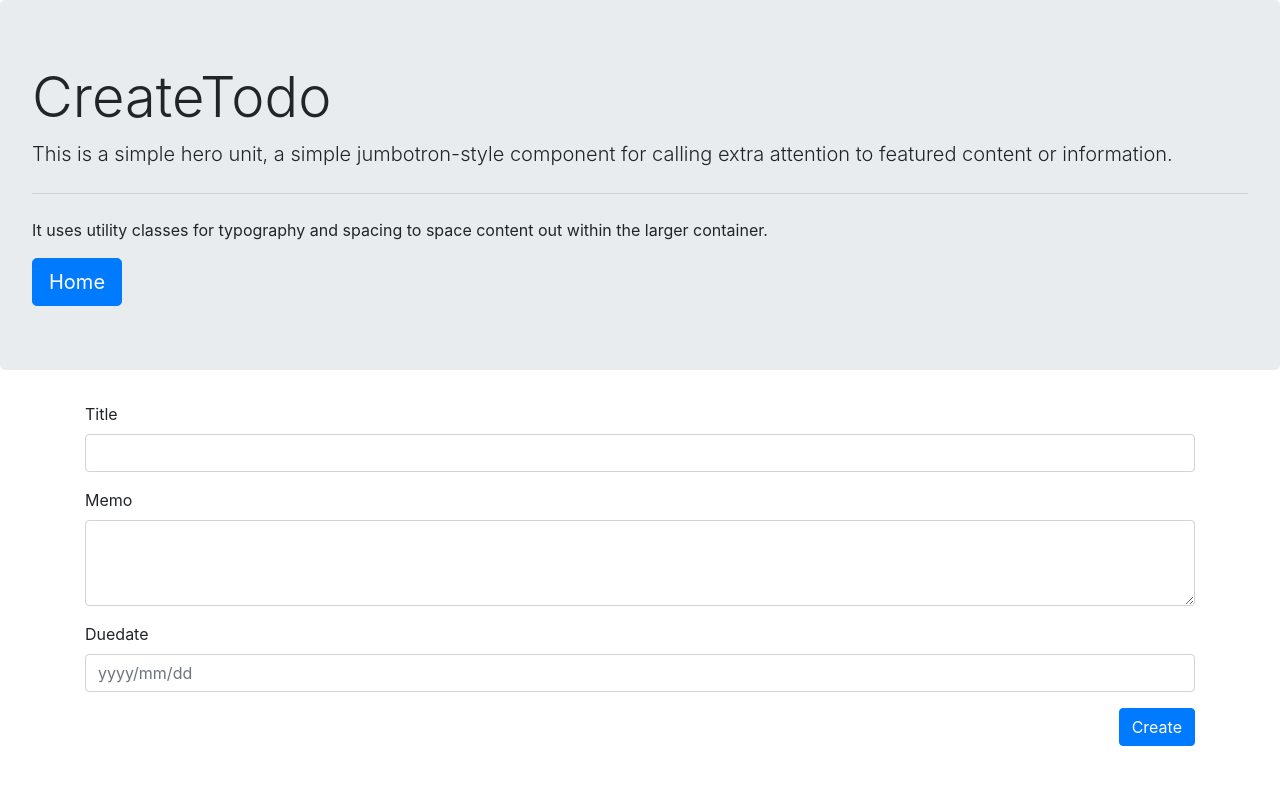
After one commit to a-onode/django_todo_app, a Django app: page /create/ in a window 1280 px wide. The commit adds this page. Shown: the top 785 px of the page. Run offline with Django 3.2, Linux system fonts and the light colour scheme; some libraries are stand-ins or nearby versions.

Commit message:
Todo作成機能を実装

```diff
--- /dev/null
+++ b/templates/create.html
@@ -0,0 +1,35 @@
+{% extends 'base.html' %}
+
+{% block header %}
+<div class="jumbotron">
+    <h1 class="display-4">CreateTodo</h1>
+    <p class="lead">This is a simple hero unit, a simple jumbotron-style component for calling extra attention to
+        featured content or information.</p>
+    <hr class="my-4">
+    <p>It uses utility classes for typography and spacing to space content out within the larger container.</p>
+    <a class="btn btn-primary btn-lg" href="{% url 'index' %}" role="button">Home</a>
+</div>
+{% endblock %}
+
+{% block content %}
+<div class="container">
+    <form method="POST">
+        {% csrf_token %}
+        <div class="form-group">
+            <label for="titleFormControlInput">Title</label>
+            <input type="text" class="form-control" id="titleFormControlInput" name="title" required>
+        </div>
+        <div class="form-group">
+            <label for="memoFormControlTextarea">Memo</label>
+            <textarea class="form-control" id="memoFormControlTextarea" rows="3" name="memo"></textarea>
+        </div>
+        <div class="form-group">
+            <label for="duedateFormControlInput">Duedate</label>
+            <input type="text" class="form-control" id="duedateFormControlInput" placeholder="yyyy/mm/dd" name="due_at" required>
+        </div>
+        <div class="d-flex flex-row-reverse">
+            <button type="submit" class="btn btn-primary">Create</button>
+        </div>
+    </form>
+</div>
+{% endblock %}
--- a/templates/index.html
+++ b/templates/index.html
@@ -7,7 +7,7 @@
         featured content or information.</p>
     <hr class="my-4">
     <p>It uses utility classes for typography and spacing to space content out within the larger container.</p>
-    <a class="btn btn-primary btn-lg" href="#" role="button">Create</a>
+    <a class="btn btn-primary btn-lg" href="{% url 'create' %}" role="button">Create</a>
 </div>
 {% endblock %}
 
@@ -20,7 +20,7 @@
             <h6 class="card-subtitle mb-2 text-muted">{{ todo.due_at }}</h6>
             <p class="card-text">{{ todo.memo }}</p>
             <a href="#" class="card-link">Done</a>
-            <a href="#" class="card-link">Show more</a>
+            <a href="#" class="card-link">Delete</a>
         </div>
     </div>
     {% endfor %}
--- a/todo/urls.py
+++ b/todo/urls.py
@@ -1,7 +1,8 @@
 from django.urls import path
 
-from .views import IndexView
+from .views import IndexView, CreateView
 
 urlpatterns = [
     path('index/', IndexView.as_view(), name='index'),
+    path('create/', CreateView.as_view(), name='create'),
 ]
--- a/todo/views.py
+++ b/todo/views.py
@@ -1,4 +1,5 @@
-from django.views.generic import ListView
+from django.views.generic import ListView, CreateView
+from django.urls import reverse_lazy
 
 from .models import Todo
 
@@ -7,3 +8,10 @@ from .models import Todo
 class IndexView(ListView):
     template_name = 'index.html'
     model = Todo
+
+
+class CreateView(CreateView):
+    template_name = 'create.html'
+    model = Todo
+    fields = ('title', 'memo', 'due_at')
+    success_url = reverse_lazy('index')
```
